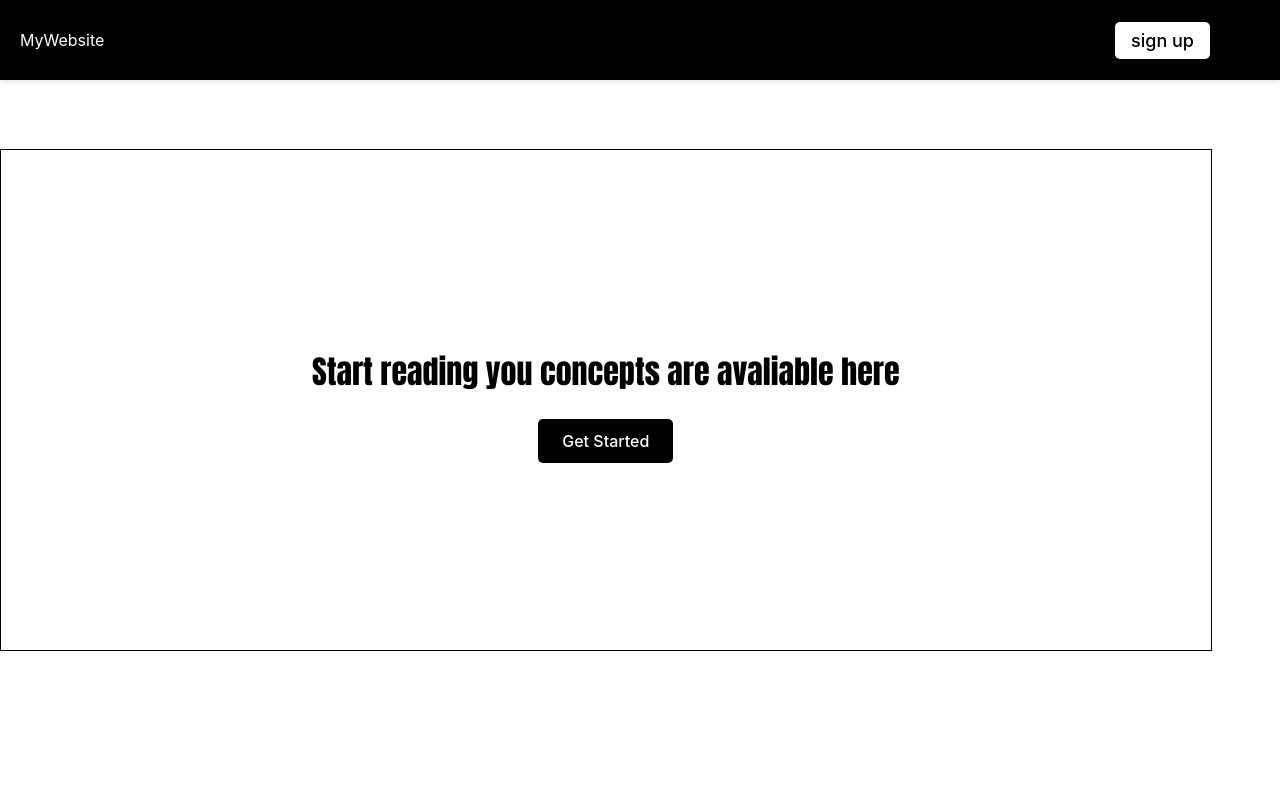
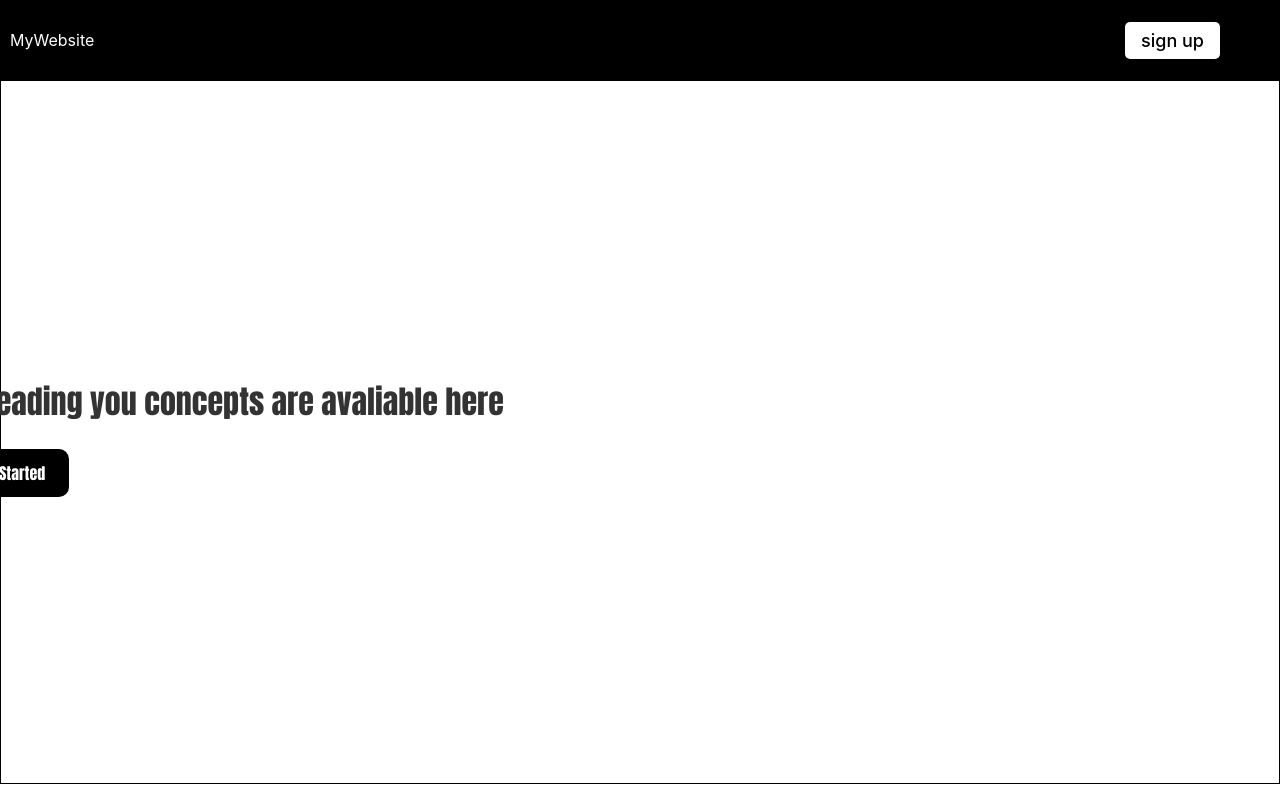
Before and after one commit to Kolarenuka2024/frontend, a React (Vite) app in the folder frontend/: page / in a window 1280 px wide. Built offline with nearby package versions, Linux system fonts and the light colour scheme.

Commit message:
added few styles on signup

```diff
--- a/frontend/src/components/home.jsx
+++ b/frontend/src/components/home.jsx
@@ -1,4 +1,6 @@
+import "../styles/home.css"
 function Home() {
+
       return (
           <div className="home-container">
               <header>
--- a/frontend/src/styles/home.css
+++ b/frontend/src/styles/home.css
@@ -3,7 +3,7 @@
     background-color: #f4f4f4;
     margin: 0;
     padding: 0;
-    width: 160%;
+    width: 83.5%;
     height: 100%;
     margin-top: 10px;
 
--- a/frontend/src/styles/signup.css
+++ b/frontend/src/styles/signup.css
@@ -42,10 +42,12 @@ header button:hover {
 .container {
   border: 1px solid;
   background-color: white;
-  height: 100%;
-  width: 205.5%;
+  height: 88%;
+  width: 100%;
   padding: 30%;
   color: black;
+  position: absolute;
+  top: 50px;
   display: flex;
   flex-direction: column;
   justify-content: center;
@@ -58,6 +60,8 @@ header button:hover {
   font-size: 2rem;
   font-weight: bold;
   font-family: Impact, Haettenschweiler, 'Arial Narrow Bold', sans-serif;
+  position: relative;
+  right: 430px;
 }
 
 .container button {
@@ -67,9 +71,11 @@ header button:hover {
   color: white;
   font-size: 1rem;
   border: none;
-  border-radius: 5px;
+  border-radius: 10px;
   cursor: pointer;
   transition: background-color 0.3s ease;
+  position: relative;
+  right: 630px;
 }
 
 .container button:hover {
```
